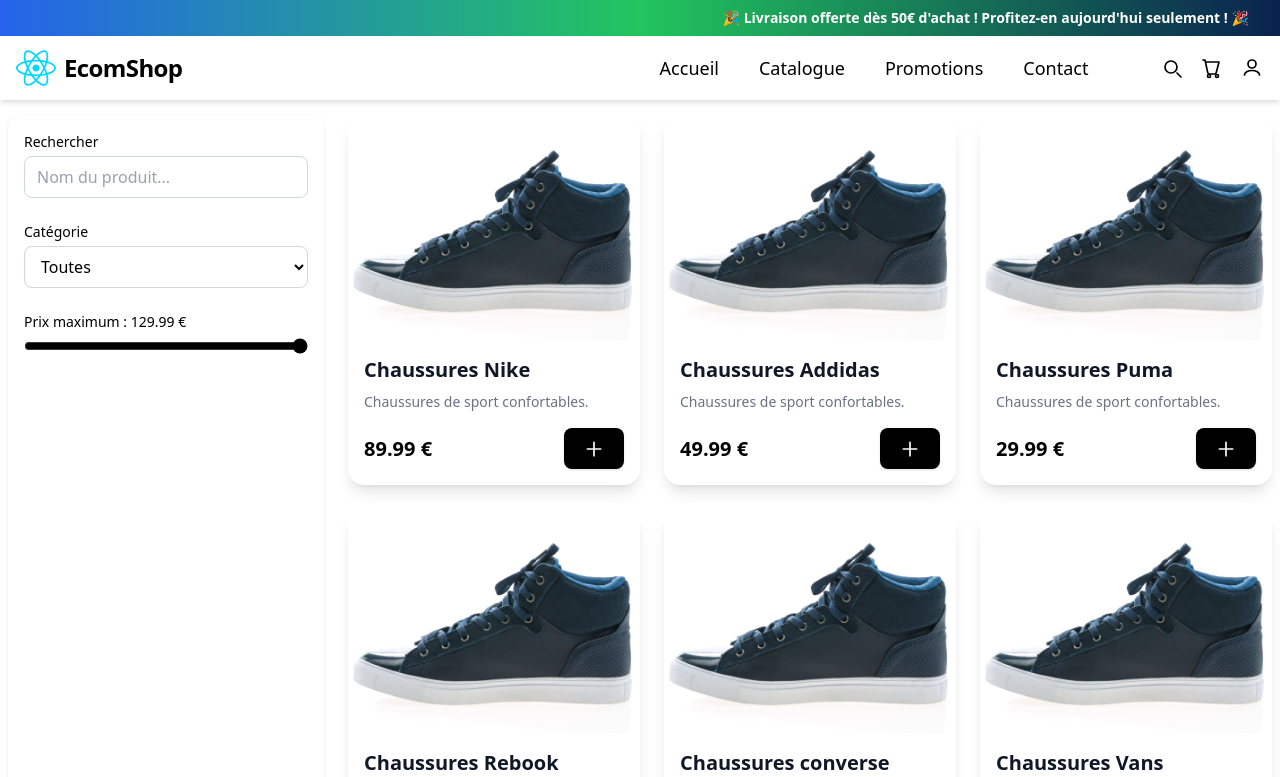
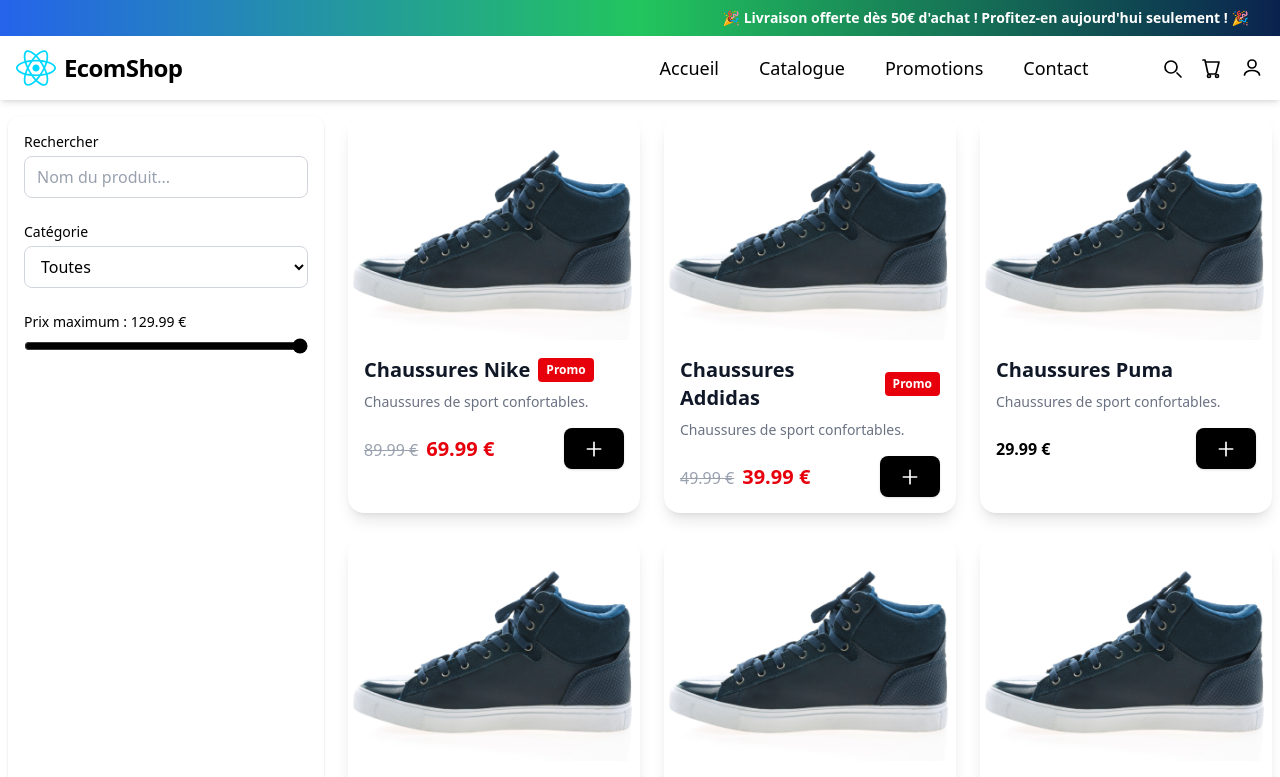
Before and after one commit to Sullivankow/ecom_template_react_php, a React (Vite) app in the folder ecomFront/: page /catalog in a window 1280 px wide. Shown: the top 777 px of the page. Built offline with nearby package versions, Linux system fonts and the light colour scheme.

Commit message:
Ajout système de promotion sur fiche produit

```diff
--- a/ecomFront/src/components/layout/headers.tsx
+++ b/ecomFront/src/components/layout/headers.tsx
@@ -4,7 +4,7 @@
 
 // Menu de navigation principal
 const menuItems = [
-  { name: "Accueil", href: "/home" },
+  { name: "Accueil", href: "/" },
   { name: "Catalogue", href: "/catalog" },
   { name: "Promotions", href: "#" },
   { name: "Contact", href: "#" },
--- a/ecomFront/src/features/product/producList.tsx
+++ b/ecomFront/src/features/product/producList.tsx
@@ -7,6 +7,8 @@
   price: number;
   image: string;
   description: string;
+  promoPrice?: number;
+  isPromo?: boolean;
 }
 
 // Composant pour afficher la liste des produits filtrés
@@ -20,6 +22,8 @@
         title={product.name}
         price={product.price}
         description={product.description}
+        promoPrice={product.promoPrice}
+        isPromo={product.isPromo}
       />
     ))}
   </div>
--- a/ecomFront/src/features/product/productsCard.tsx
+++ b/ecomFront/src/features/product/productsCard.tsx
@@ -1,15 +1,18 @@
 import Button from "../../components/ui/button";
 
 // Définition des props attendues pour la fiche produit
+// Ajout des champs promo
 interface ProductCardProps {
   image: string;
   title: string;
   price: number;
   description: string;
+  promoPrice?: number;
+  isPromo?: boolean;
 }
 
 // Composant réutilisable pour une fiche produit e-commerce
-const ProductCard = ({ image, title, price, description }: ProductCardProps) => {
+const ProductCard = ({ image, title, price, description, promoPrice, isPromo }: ProductCardProps) => {
   return (
     <div className="bg-white rounded-2xl shadow-lg overflow-hidden flex flex-col w-full max-w-xs mx-auto sm:max-w-sm transition hover:scale-[1.02] hover:shadow-xl">
       <img
@@ -18,10 +21,24 @@
         className="w-full h-56 object-cover object-center"
       />
       <div className="flex flex-col flex-1 p-4 gap-2">
-        <h2 className="text-lg sm:text-xl font-bold text-gray-900 line-clamp-2">{title}</h2>
+        <h2 className="text-lg sm:text-xl font-bold text-gray-900 line-clamp-2 flex items-center gap-2">
+          {title}
+          {/* Badge promo */}
+          {isPromo && (
+            <span className="bg-red-600 text-white px-2 py-1 rounded text-xs font-bold">Promo</span>
+          )}
+        </h2>
         <p className="text-gray-500 text-sm line-clamp-2">{description}</p>
         <div className="flex items-center justify-between mt-2">
-          <span className="text-xl font-semibold text-black">{price.toFixed(2)} €</span>
+          {/* Affichage prix promo et barré */}
+          {isPromo && promoPrice !== undefined && promoPrice < price ? (
+            <span>
+              <span className="line-through text-gray-400 mr-2">{price.toFixed(2)} €</span>
+              <span className="text-red-600 font-extrabold text-xl">{promoPrice.toFixed(2)} €</span>
+            </span>
+          ) : (
+            <span className="text-black font-semibold">{price.toFixed(2)} €</span>
+          )}
           {/* Bouton avec icône + pour ajouter au panier */}
           <Button className="px-2 py-1 text-lg rounded-full flex items-center justify-center" aria-label="Ajouter au panier">
             {/* Icône plus (SVG) */}
--- a/ecomFront/src/lib/product.ts
+++ b/ecomFront/src/lib/product.ts
@@ -6,6 +6,8 @@
     id: 1,
     name: "Chaussures Nike",
     price: 89.99,
+    promoPrice: 69.99, // Prix promotionnel
+    isPromo: true,     // En promotion
     image: "./public/shoes.jpg",
     description: "Chaussures de sport confortables."
   },
@@ -13,6 +15,8 @@
     id: 2,
     name: "Chaussures Addidas",
     price: 49.99,
+    promoPrice: 39.99,
+    isPromo: true,
     image: "./public/shoes.jpg",
     description: "Chaussures de sport confortables."
   },
@@ -20,6 +24,8 @@
     id: 3,
     name: "Chaussures Puma",
     price: 29.99,
+    promoPrice: 29.99,
+    isPromo: false,
     image: "./public/shoes.jpg",
     description: "Chaussures de sport confortables."
   },
@@ -27,6 +33,8 @@
     id: 4,
     name: "Chaussures Rebook",
     price: 19.99,
+    promoPrice: 14.99,
+    isPromo: true,
     image: "./public/shoes.jpg",
     description: "Chaussures de sport confortables."
   },
@@ -34,6 +42,8 @@
     id: 5,
     name: "Chaussures converse",
     price: 129.99,
+    promoPrice: 99.99,
+    isPromo: true,
     image: "./public/shoes.jpg",
     description: "Chaussures de sport confortables."
   },
@@ -41,9 +51,11 @@
     id: 6,
     name: "Chaussures Vans",
     price: 69.99,
+    promoPrice: 69.99,
+    isPromo: false,
     image: "./public/shoes.jpg",
     description: "Chaussures de sport confortables."
   },
 
-  // ...autres produits
-];
+
+]
```
Lines whose indentation alone changed are shown as unchanged.
